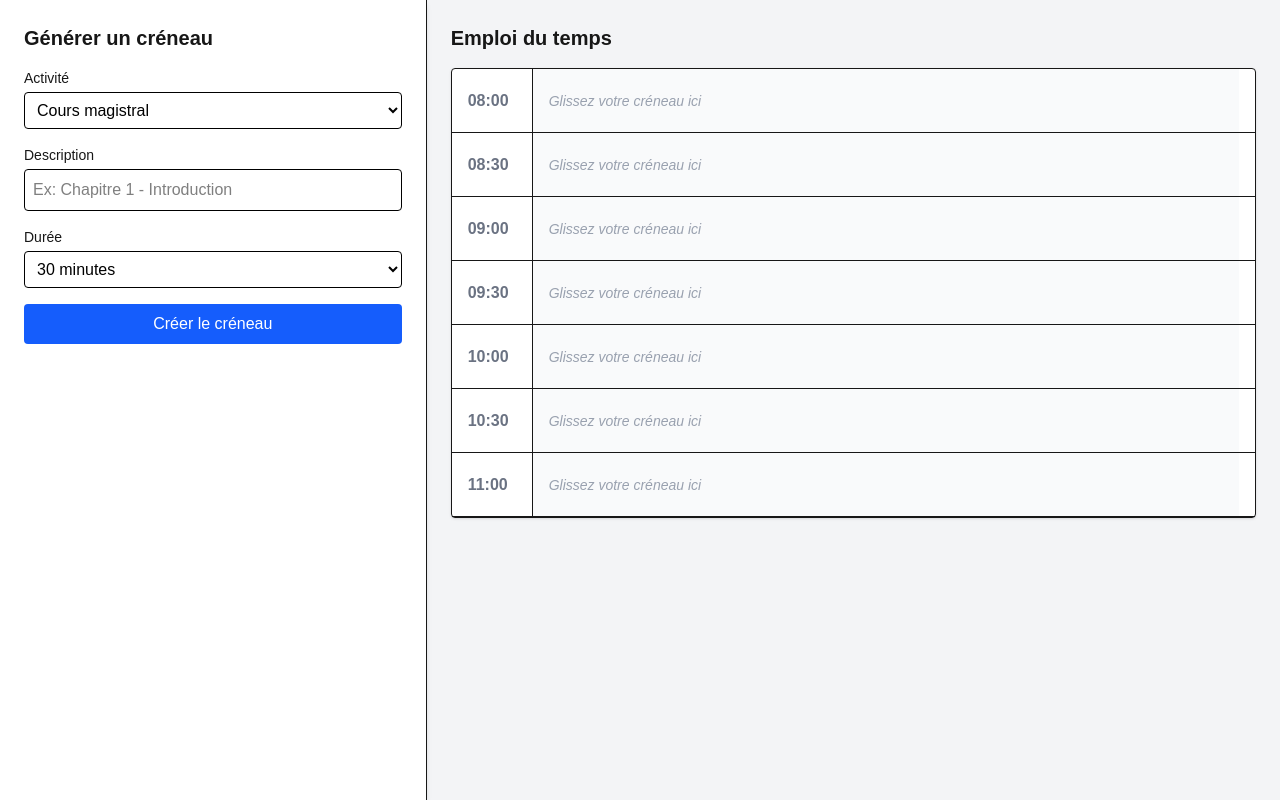
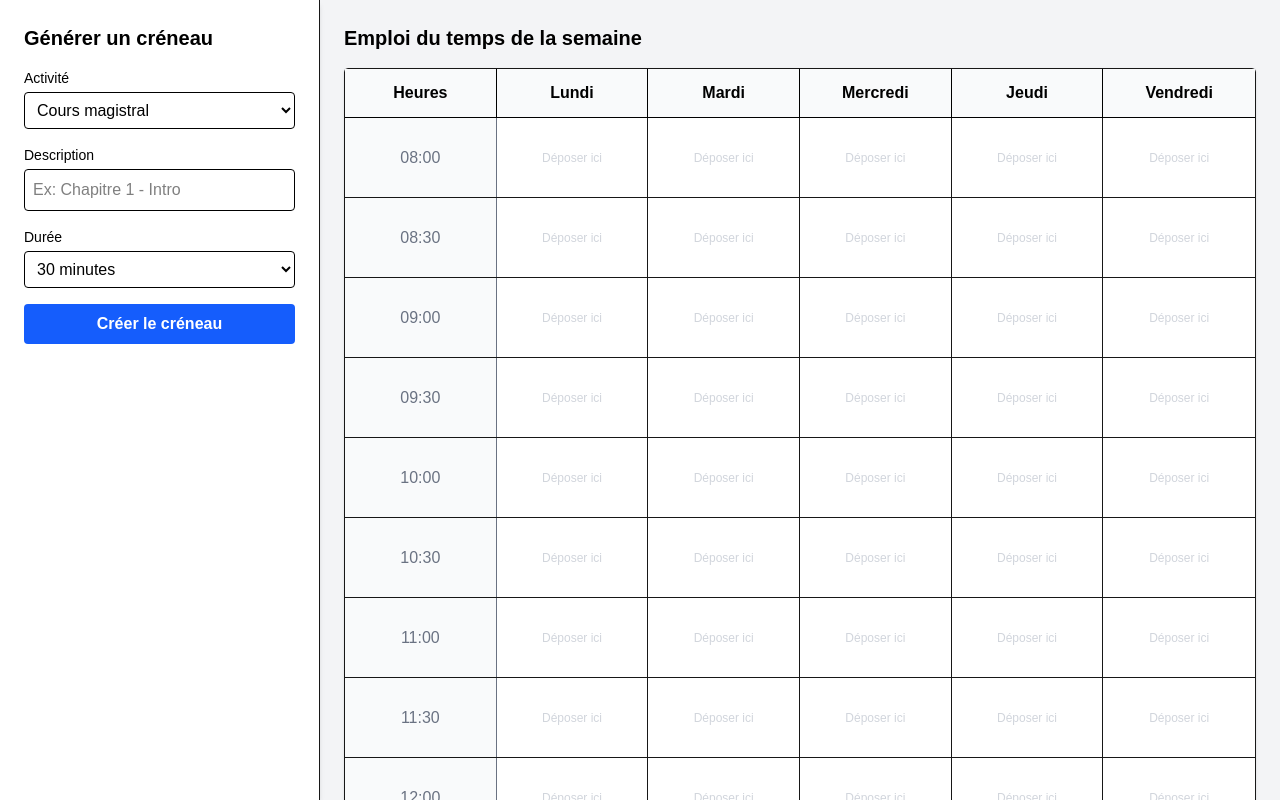
Before and after one commit to lukasv-code/projet_agenda, a Next.js app: page / in a window 1280 px wide. Built offline with nearby package versions, Linux system fonts and the light colour scheme.

Commit message:
feat: initialisation propre du projet Next.js 3

```diff
--- a/app/page.tsx
+++ b/app/page.tsx
@@ -1,20 +1,49 @@
 "use client";
 import { useState } from "react";
 
-// Liste des activités
+// Liste des activités possibles
 const activitiesData = [
-  { id: "1", name: "Cours magistral", color: "bg-blue-500" },
-  { id: "2", name: "Travaux dirigés (TD)", color: "bg-green-500" },
-  { id: "3", name: "Réunion / Projet", color: "bg-purple-500" },
-  { id: "4", name: "Pause / Repas", color: "bg-orange-500" },
+  {
+    id: "1",
+    name: "Cours magistral",
+    color: "bg-blue-100 border-blue-400 text-blue-800",
+  },
+  {
+    id: "2",
+    name: "Travaux dirigés (TD)",
+    color: "bg-green-100 border-green-400 text-green-800",
+  },
+  {
+    id: "3",
+    name: "Réunion / Projet",
+    color: "bg-purple-100 border-purple-400 text-purple-800",
+  },
+  {
+    id: "4",
+    name: "Pause / Repas",
+    color: "bg-orange-100 border-orange-400 text-orange-800",
+  },
 ];
 
-// Définition de la structure d'un créneau
 interface Slot {
   activity: string;
   description: string;
   duration: number;
+  color: string;
 }
+
+const jours = ["Lundi", "Mardi", "Mercredi", "Jeudi", "Vendredi"];
+const heures = [
+  "08:00",
+  "08:30",
+  "09:00",
+  "09:30",
+  "10:00",
+  "10:30",
+  "11:00",
+  "11:30",
+  "12:00",
+];
 
 export default function AgendaApp() {
   const [description, setDescription] = useState("");
@@ -22,29 +51,51 @@ export default function AgendaApp() {
     activitiesData[0].name,
   );
   const [duration, setDuration] = useState("30");
+  const [generatedSlot, setGeneratedSlot] = useState<Slot | null>(null);
 
-  // On indique explicitement à TypeScript que le state peut être un 'Slot' ou 'null'
-  const [generatedSlot, setGeneratedSlot] = useState<Slot | null>(null);
+  // Stocke les créneaux placés dans la grille : clé = "Jour-Heure" (ex: "Lundi-08:00")
+  const [schedule, setSchedule] = useState<{ [key: string]: Slot }>({});
 
   const handleGenerate = (e: React.FormEvent) => {
     e.preventDefault();
+    const actObj = activitiesData.find((a) => a.name === selectedActivity);
     setGeneratedSlot({
       activity: selectedActivity,
       description,
       duration: parseInt(duration),
+      color: actObj
+        ? actObj.color
+        : "bg-blue-100 border-blue-400 text-blue-800",
     });
   };
 
+  const handleDrop = (jour: string, heure: string) => {
+    if (generatedSlot) {
+      const cellKey = `${jour}-${heure}`;
+      setSchedule((prev) => ({
+        ...prev,
+        [cellKey]: generatedSlot,
+      }));
+      setGeneratedSlot(null); // Retire le créneau de la zone de gauche une fois placé
+    }
+  };
+
   return (
-    <div className="flex h-screen bg-gray-100">
+    <div className="flex h-screen bg-gray-100 overflow-hidden">
       {/* COLONNE DE GAUCHE : Générateur */}
-      <div className="w-1/3 p-6 bg-white border-r shadow-md">
-        <h2 className="text-xl font-bold mb-4">Générer un créneau</h2>
+      <div className="w-1/4 p-6 bg-white border-r shadow-md flex flex-col justify-between overflow-y-auto">
+        <div>
+          <h2 className="text-xl font-bold mb-4 text-black">
+            Générer un créneau
+          </h2>
           <form onSubmit={handleGenerate} className="space-y-4">
             <div>
-            <label className="block text-sm font-medium">Activité</label>
+              <label className="block text-sm font-medium text-black">
+                Activité
+              </label>
               <select
-              className="w-full mt-1 p-2 border rounded text-black"
+                className="w-full mt-1 p-2 border rounded text-black bg-white"
+                value={selectedActivity}
                 onChange={(e) => setSelectedActivity(e.target.value)}
               >
                 {activitiesData.map((act) => (
@@ -56,20 +107,24 @@ export default function AgendaApp() {
             </div>
 
             <div>
-            <label className="block text-sm font-medium">Description</label>
+              <label className="block text-sm font-medium text-black">
+                Description
+              </label>
               <input
                 type="text"
-              className="w-full mt-1 p-2 border rounded text-black"
+                className="w-full mt-1 p-2 border rounded text-black bg-white"
                 value={description}
                 onChange={(e) => setDescription(e.target.value)}
-              placeholder="Ex: Chapitre 1 - Introduction"
+                placeholder="Ex: Chapitre 1 - Intro"
               />
             </div>
 
             <div>
-            <label className="block text-sm font-medium">Durée</label>
+              <label className="block text-sm font-medium text-black">
+                Durée
+              </label>
               <select
-              className="w-full mt-1 p-2 border rounded text-black"
+                className="w-full mt-1 p-2 border rounded text-black bg-white"
                 value={duration}
                 onChange={(e) => setDuration(e.target.value)}
               >
@@ -81,48 +136,89 @@ export default function AgendaApp() {
 
             <button
               type="submit"
-            className="w-full bg-blue-600 text-white p-2 rounded hover:bg-blue-700"
+              className="w-full bg-blue-600 text-white p-2 rounded hover:bg-blue-700 font-semibold"
             >
               Créer le créneau
             </button>
           </form>
 
+          {/* Créneau prêt à être glissé */}
           {generatedSlot && (
             <div
               draggable
-            className="mt-6 p-4 bg-blue-100 border border-blue-300 rounded cursor-grab shadow"
+              className={`mt-6 p-4 border rounded cursor-grab shadow ${generatedSlot.color}`}
             >
-            <h3 className="font-bold text-black">{generatedSlot.activity}</h3>
-            <p className="text-sm text-black">{generatedSlot.description}</p>
-            <span className="text-xs text-gray-600">
-              Durée : {generatedSlot.duration} min
+              <h3 className="font-bold">{generatedSlot.activity}</h3>
+              <p className="text-sm">{generatedSlot.description}</p>
+              <span className="text-xs opacity-75">
+                Durée : {generatedSlot.duration} min (Glissez-moi)
               </span>
             </div>
           )}
         </div>
+      </div>
 
-      {/* COLONNE DE DROITE : Grille Emploi du temps */}
-      <div className="w-2/3 p-6 overflow-y-auto">
-        <h2 className="text-xl font-bold mb-4">Emploi du temps</h2>
-        <div className="bg-white rounded shadow border">
-          {["08:00", "08:30", "09:00", "09:30", "10:00", "10:30", "11:00"].map(
-            (time) => (
-              <div key={time} className="flex border-b h-16 items-center px-4">
-                <span className="w-16 text-gray-500 font-semibold">{time}</span>
+      {/* COLONNE DE DROITE : Grille Emploi du temps (Jours x Heures) */}
+      <div className="w-3/4 p-6 overflow-auto">
+        <h2 className="text-xl font-bold mb-4 text-black">
+          Emploi du temps de la semaine
+        </h2>
+        <div className="bg-white rounded shadow border inline-block min-w-full">
+          <div className="grid grid-cols-6 border-b bg-gray-50 text-black font-semibold text-center">
+            <div className="p-3 border-r">Heures</div>
+            {jours.map((jour) => (
+              <div key={jour} className="p-3 border-r last:border-r-0">
+                {jour}
+              </div>
+            ))}
+          </div>
+
+          {heures.map((heure) => (
             <div
-                  className="flex-1 border-l pl-4 h-full flex items-center bg-gray-50 hover:bg-gray-100 transition"
+              key={heure}
+              className="grid grid-cols-6 border-b last:border-b-0 h-20"
+            >
+              {/* Colonne des heures */}
+              <div className="p-3 border-r text-gray-500 font-medium text-center flex items-center justify-center bg-gray-50">
+                {heure}
+              </div>
+
+              {/* Cases des jours de la semaine */}
+              {jours.map((jour) => {
+                const cellKey = `${jour}-${heure}`;
+                const slotInCell = schedule[cellKey];
+
+                return (
+                  <div
+                    key={jour}
+                    className="border-r last:border-r-0 p-1 relative flex items-center justify-center hover:bg-gray-50 transition"
                     onDragOver={(e) => e.preventDefault()}
-                  onDrop={() => {
-                    alert(`Créneau déposé à ${time} !`);
-                  }}
+                    onDrop={() => handleDrop(jour, heure)}
                   >
-                  <span className="text-gray-400 text-sm italic">
-                    Glissez votre créneau ici
+                    {slotInCell ? (
+                      <div
+                        className={`w-full h-full p-2 rounded border text-xs shadow-sm overflow-hidden flex flex-col justify-between ${slotInCell.color}`}
+                      >
+                        <span className="font-bold truncate">
+                          {slotInCell.activity}
+                        </span>
+                        <span className="truncate">
+                          {slotInCell.description}
+                        </span>
+                        <span className="text-[10px] opacity-75">
+                          {slotInCell.duration} min
                         </span>
                       </div>
+                    ) : (
+                      <span className="text-gray-300 text-xs select-none">
+                        Déposer ici
+                      </span>
+                    )}
                   </div>
-            ),
-          )}
+                );
+              })}
+            </div>
+          ))}
         </div>
       </div>
     </div>
```
Lines whose indentation alone changed are shown as unchanged.
